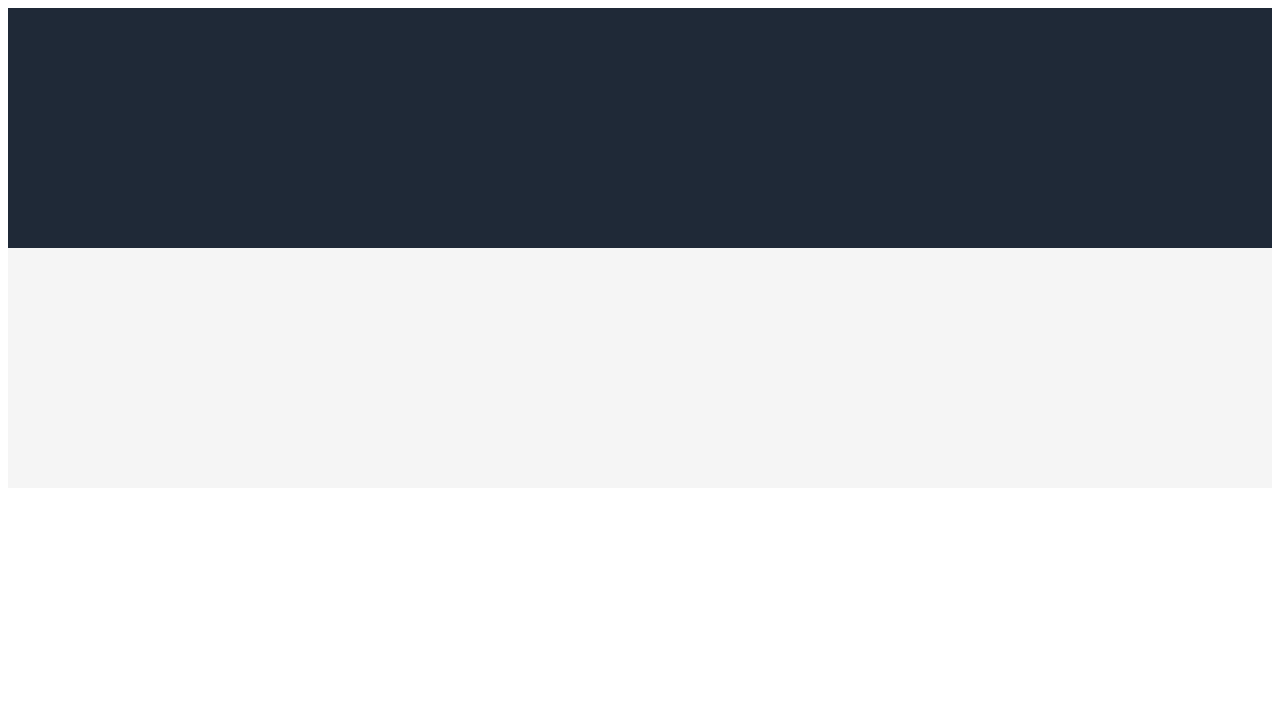
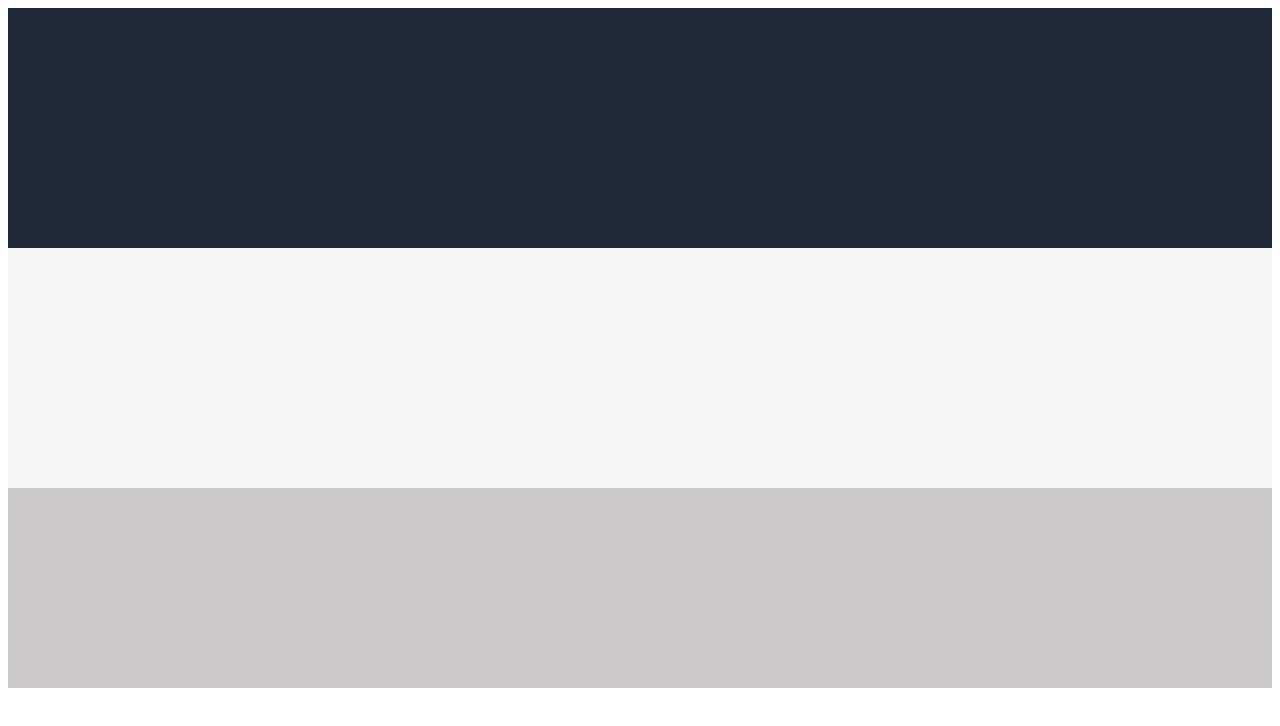
Before and after one commit to sahasudipta7/Landing-Page, a plain HTML site: page index.html in a window 1280 px wide. Drawn offline with Linux system fonts and the light colour scheme.

Commit message:
Add third section of homepage

```diff
--- a/index.html
+++ b/index.html
@@ -12,6 +12,9 @@
         <div class="two">
 
         </div>
+        <div class="three">
+
+        </div>
     </body>
 
 </html>
--- a/styles.css
+++ b/styles.css
@@ -4,5 +4,9 @@
 }
 .two{
     background-color: whitesmoke;
-    height:240px;
+    height: 240px;
 }
+.three{
+    background-color: rgb(205, 201, 201);
+    height:200px;
+}
```
